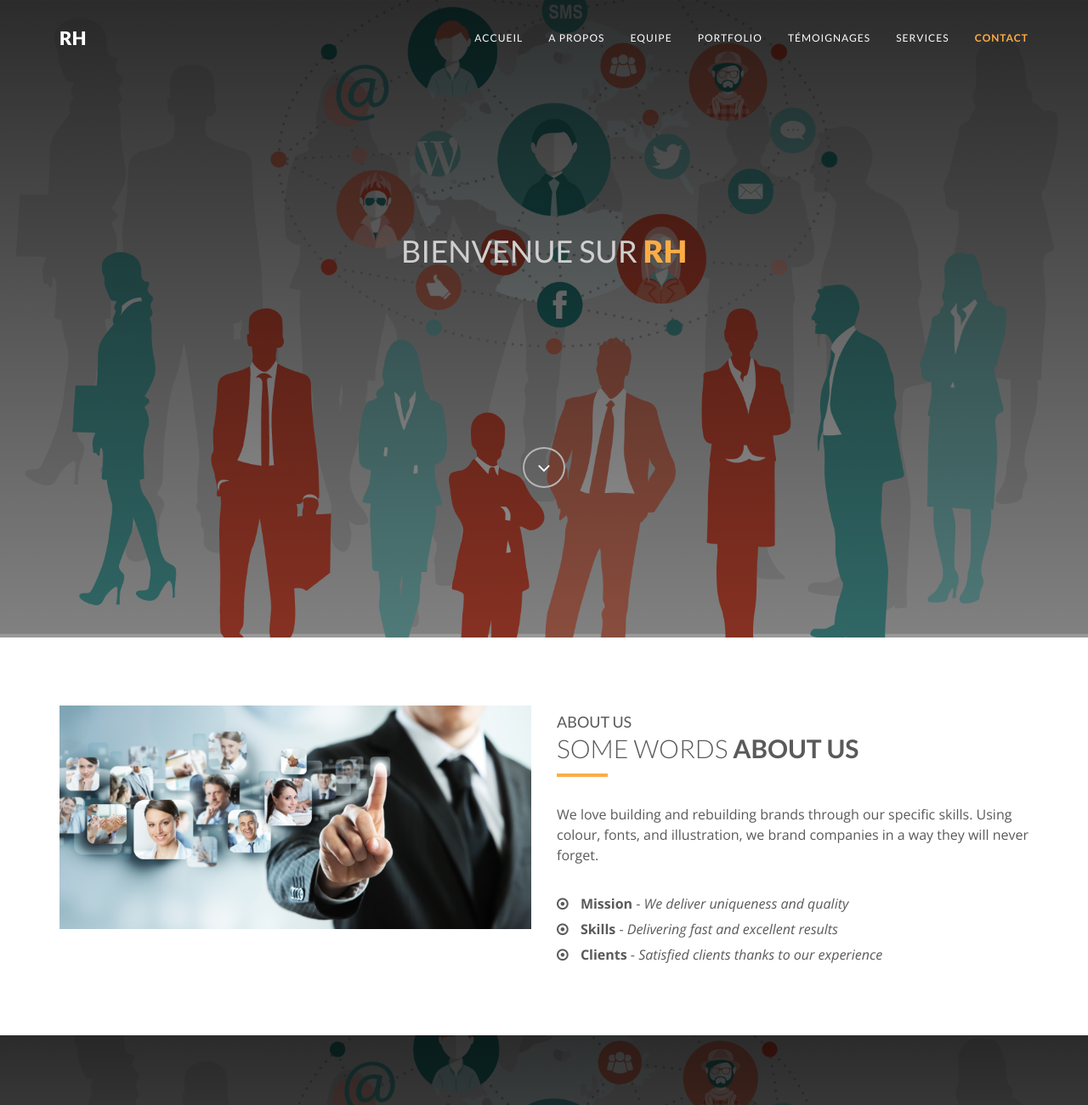
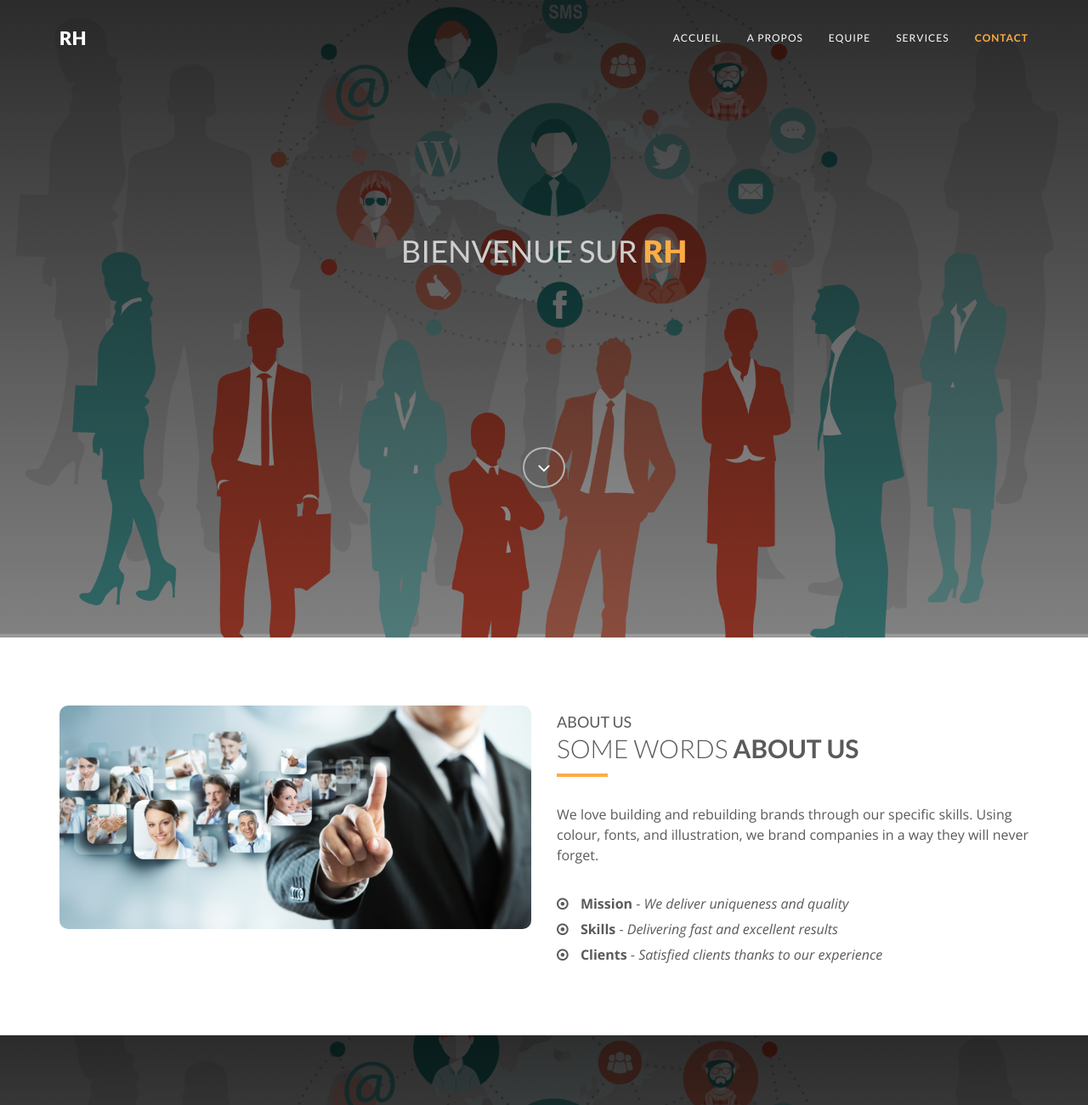
Before and after one commit to Oualid10/Site-de-Rh-, a plain HTML site: page index.html in a window 1280 px wide. Shown: the top 1300 px of the page at 85% size. Drawn offline with nearby package versions, Linux system fonts and the light colour scheme.

Commit message:
changer le menu et image sur div a propos

```diff
--- a/css/style.css
+++ b/css/style.css
@@ -169,6 +169,11 @@ a.fa.fa-angle-down:hover{
 #tf-about{
 	padding: 80px 0;
 }
+
+#tf-about  .img-responsive{
+border-radius: 10px;
+}
+
 ul.about-list{ margin: 30px 0 0 ;}
 ul.about-list li{
 	display: block;
--- a/index.html
+++ b/index.html
@@ -67,8 +67,8 @@
             <li><a href="#tf-home" class="page-scroll">Accueil</a></li>
             <li><a href="#tf-about" class="page-scroll">A propos </a></li>
             <li><a href="#tf-team" class="page-scroll">Equipe</a></li>
-            <li><a href="#tf-works" class="page-scroll">Portfolio</a></li>
-            <li><a href="#tf-testimonials" class="page-scroll">Témoignages</a></li>
+            <!--<li><a href="#tf-works" class="page-scroll">Portfolio</a></li>
+            <li><a href="#tf-testimonials" class="page-scroll">Témoignages</a></li>-->
             <li><a href="#tf-services" class="page-scroll">Services</a></li>
             <li><a href="#tf-contact" class="page-scroll">Contact</a></li>
           </ul>
@@ -276,6 +276,7 @@
 
     <!-- Clients Section
     ==========================================-->
+
     <div id="tf-clients" class="text-center">
         <div class="overlay">
             <div class="container">
@@ -314,18 +315,21 @@
         </div>
     </div>
 
+
+
+
     <!-- Portfolio Section
     ==========================================-->
+    <!--
+
     <div id="tf-works">
-        <div class="container"> <!-- Container -->
+        <div class="container">
             <div class="section-title text-center center">
                 <h2>Take a look at <strong>our services</strong></h2>
                 <div class="line">
                     <hr>
                 </div>
                 <div class="clearfix"></div>
-
-                <!--<small><em>Lorem Ipsum comes from sections 1.10.32 and 1.10.33 of "de Finibus Bonorum et Malorum" (The Extremes of Good and Evil) by Cicero, written in 45 BC. This book is a treatise on the theory of ethics, very popular during the Renaissance. The first line of Lorem Ipsum, "Lorem ipsum dolor sit amet..", comes from a line in section 1.10.32.</em></small>-->
             </div>
             <div class="space"></div>
 
@@ -480,8 +484,11 @@
         </div>
     </div>
 
+-->
+
     <!-- Testimonials Section
     ==========================================-->
+    <!--
     <div id="tf-testimonials" class="text-center">
         <div class="overlay">
             <div class="container">
@@ -514,6 +521,8 @@
             </div>
         </div>
     </div>
+
+-->
 
     <!-- Contact Section
     ==========================================-->
```
